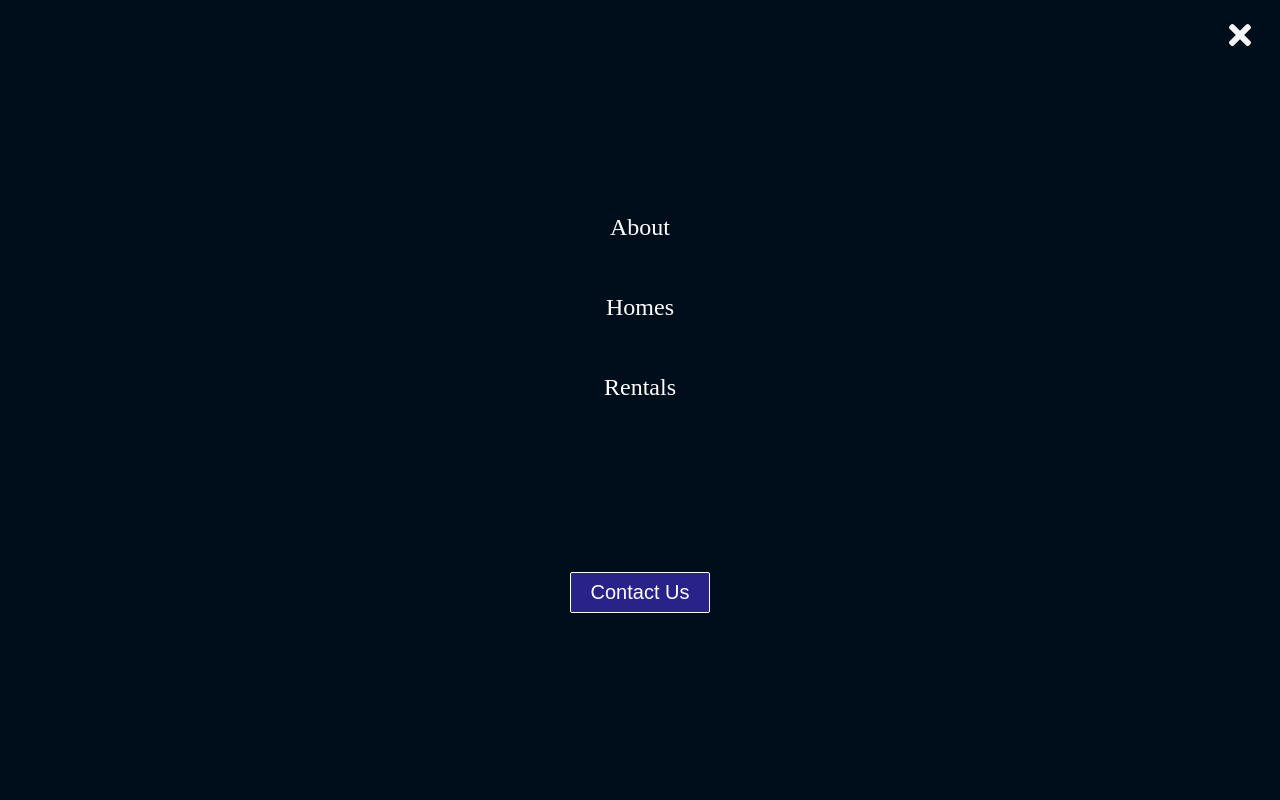
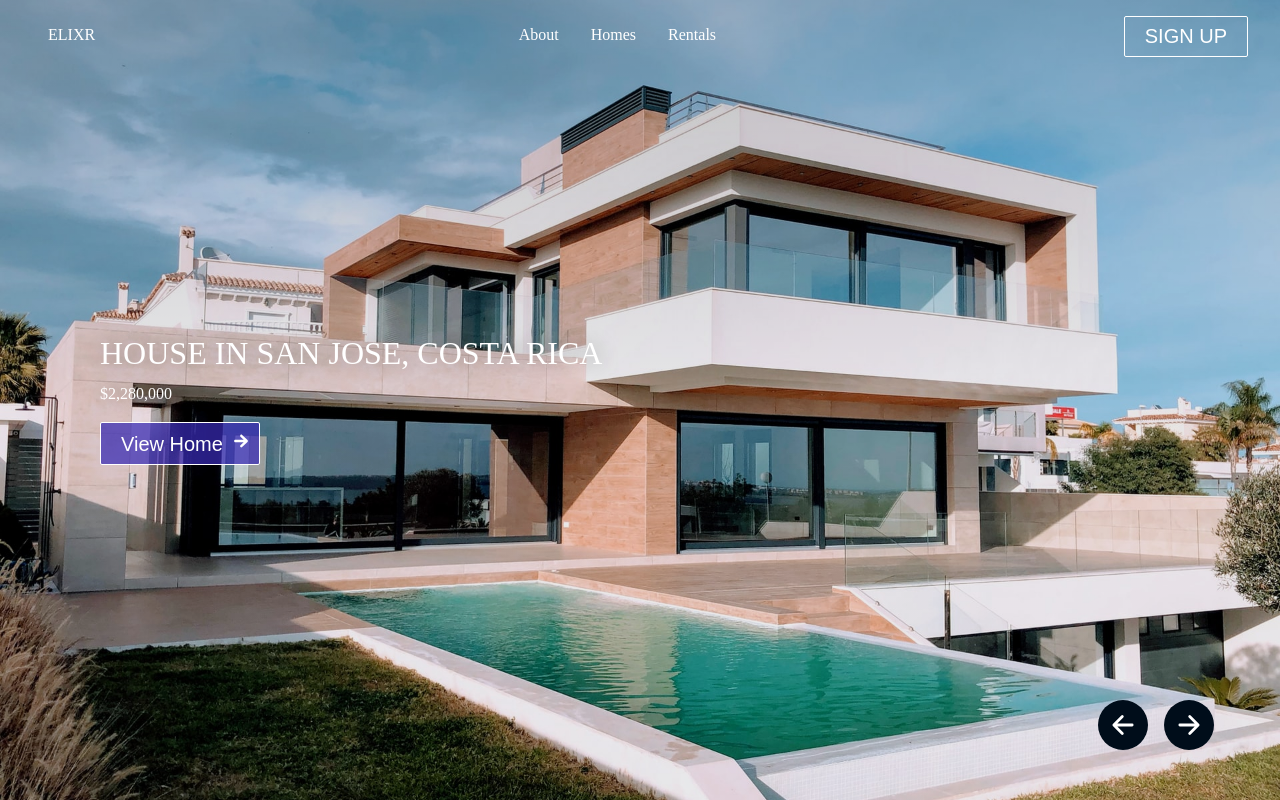
Before and after one commit to sarveshh/react-responsive-product-showcase, a React (Create React App) app: page / in a window 1280 px wide. Built offline with nearby package versions, Linux system fonts and the light colour scheme.

Commit message:
sidebar toggle

```diff
--- a/src/components/Sidebar/Sidebar.css
+++ b/src/components/Sidebar/Sidebar.css
@@ -6,11 +6,16 @@
     background: #000d1a;
     display: grid;
     align-items: center;
-    top: 0;
     left: 0;
     transition: 0.3s ease-in-out;
+}
+.opacity-on{
+    opacity: 1;
+    top: 0;
+}
+.opacity-off{
     opacity: 0;
-    top: 0;
+    top: -100%;
 }
 .icon{
     position: absolute;
--- a/src/components/Sidebar/Sidebar.js
+++ b/src/components/Sidebar/Sidebar.js
@@ -7,16 +7,15 @@ import { Link } from 'react-router-dom'
 
 const Sidebar = ({ isOpen, toggle }) => {
 
-    let opacityStyling = {
-        opacity: 1,
-        top: '0'
+    let opacityClasses = ['sidebar-container'];
+    if (isOpen) {
+        opacityClasses.push('opacity-on')
+    } else {
+        opacityClasses.push('opacity-off')
     }
-    if (isOpen) {
-        opacityStyling.opacity = 0;
-        opacityStyling.top = '-100%'
-    }
+
     return (
-        <div className="sidebar-container" style={opacityStyling} isOpen={isOpen} onClick={toggle}>
+        <div className={opacityClasses.join(' ')} isOpen={isOpen} onClick={toggle}>
             <div className="icon">
                 <FaTimes className="close-icon" onClick={toggle} />
             </div>
```
